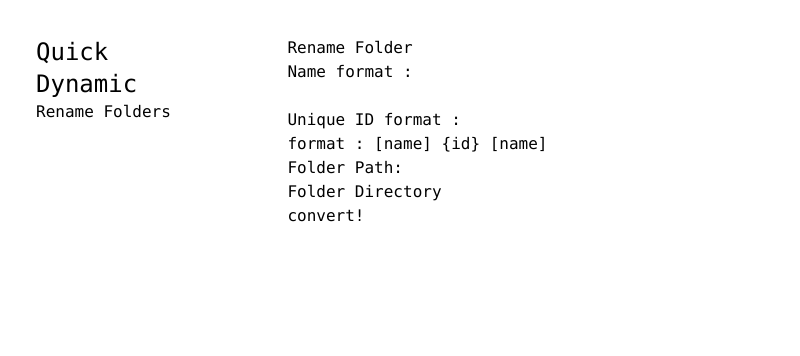
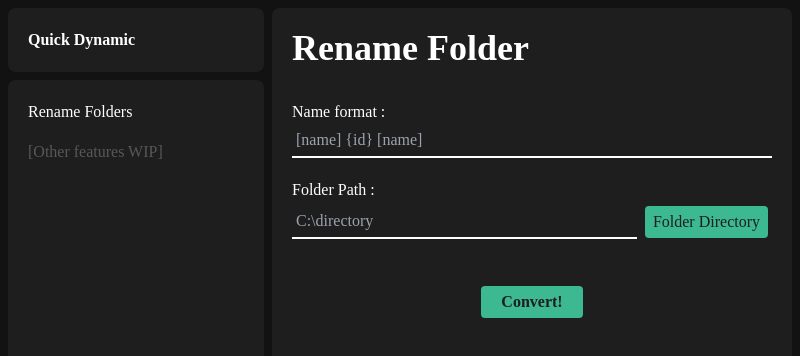
Before and after one commit to YesayaS/quick-dynamic, an Electron app: page app/templates/rename-folders.html in a window 800 px wide. Drawn offline with nearby package versions, Linux system fonts and the light colour scheme; files that its build step writes are made by us from their sources; a web font is replaced by a local one.

Commit message:
Add initial UI

```diff
--- a/app/static/css/style.css
+++ b/app/static/css/style.css
@@ -1,3 +1,70 @@
 @tailwind base;
 @tailwind components;
 @tailwind utilities;
+@import url("https://fonts.googleapis.com/css2?family=Poppins&display=swap");
+
+* {
+  border: 0px solid red;
+}
+
+@layer base {
+  @font-face {
+    font-family: "rubik";
+    /* font-weight: 400; */
+    src: url("../assets/fonts/rubik/Rubik-Regular.ttf");
+  }
+
+  input {
+    @apply w-full border-b-2 border-main-light bg-main-dark outline-main-light p-1;
+    @apply hover:bg-main-light hover:text-main-dark hover:rounded-sm
+  }
+
+  button {
+
+
+  }
+}
+
+@layer components {
+  .window-container {
+    @apply m-2;
+    @apply bg-window;
+    @apply font-rubik text-neutral-100;
+  }
+
+  .main-items {
+    @apply flex h-screen space-x-2;
+  }
+
+  .container {
+    @apply rounded-lg px-5 py-5;
+    @apply bg-main-dark text-main-light;
+  }
+
+  .sidebar {
+    @apply flex w-64 shrink-0 flex-col space-y-2;
+  }
+
+  .side-menus {
+    @apply h-full space-y-4;
+  }
+
+  .menu button{
+  }
+
+  .content {
+    @apply flex w-full flex-col;
+  }
+
+  .content-title {
+    @apply pb-8 text-4xl font-extrabold;
+  }
+
+  .content-body {
+  }
+
+  .content-button {
+    @apply flex-shrink-0 border-4 border-main-dark rounded-lg bg-secondary-normal px-2 py-1 text-main-dark;
+    @apply hover:bg-secondary-hover hover:border-4 hover:border-main-light
+  }
+}
--- a/app/templates/rename-folders.html
+++ b/app/templates/rename-folders.html
@@ -1,4 +1,4 @@
-<!DOCTYPE html>
+<!doctype html>
 <html>
   <head>
     <meta charset="UTF-8" />
@@ -8,28 +8,59 @@
     <link rel="stylesheet" href="../static/css/dist/style.css" />
     <link rel="stylesheet" href="../static/css/style.css" />
     <!-- develop only -->
-    <script src="https://cdn.tailwindcss.com"></script>
+    <!-- <script src="https://cdn.tailwindcss.com"></script> -->
   </head>
 
-  <body>
-    <div class="flex font-mono">
-      <div class="p-9">
-        <div class="text-2xl">Quick Dynamic</div>
-        <div>Rename Folders</div>
+  <body class="window-container">
+    <div class="main-items">
+      <div class="sidebar">
+        <div class="container font-bold">Quick Dynamic</div>
+        <div class="side-menus container">
+          <div class="menu"><button>Rename Folders</button></div>
+          <div class="menu">
+            <button class="disabled:opacity-25" disabled>
+              [Other features WIP]
+            </button>
+          </div>
+        </div>
       </div>
-      <div class="p-9">
-        <div>Rename Folder</div>
-        <div>
-          <div>Name format :</div>
-          <div><input type="text" id="name-format" value="" /></div>
-          <div>Unique ID format :</div>
-          <div>format : [name] {id} [name]</div>
+      <div class="content container">
+        <div class="content-title">Rename Folder</div>
+        <div class="space-y-5">
           <div>
-            <label for="">Folder Path: </label
-            ><input type="text" id="directory-input" value="" />
-            <button id="directory-button">Folder Directory</button>
+            <div>Name format :</div>
+            <div>
+              <input
+                type="text"
+                id="name-format"
+                value=""
+                placeholder="[name] {id} [name]"
+                class=""
+              />
+            </div>
           </div>
-          <div><button id="convert">convert!</button></div>
+          <div class="">
+            <div class="">
+              <label for="" class="flex-shrink-0">Folder Path : </label>
+            </div>
+            <div class="flex items-center justify-between">
+              <input
+                type="text"
+                id="directory-input"
+                value=""
+                placeholder="C:\directory"
+                class="mr-1"
+              />
+              <button id="directory-button" class="content-button">
+                Folder Directory
+              </button>
+            </div>
+          </div>
+          <div class="flex justify-center">
+            <button id="convert" class="content-button mt-5 px-5 font-bold">
+              Convert!
+            </button>
+          </div>
         </div>
       </div>
     </div>
--- a/package.json
+++ b/package.json
@@ -26,6 +26,8 @@
   "devDependencies": {
     "install": "^0.13.0",
     "npm": "^9.8.1",
+    "prettier": "^3.0.1",
+    "prettier-plugin-tailwindcss": "^0.5.2",
     "tailwindcss": "^3.3.3"
   }
 }
--- /dev/null
+++ b/prettier.config.js
@@ -0,0 +1,3 @@
+module.exports = {
+  plugins: ["prettier-plugin-tailwindcss"],
+};
--- a/tailwind.config.js
+++ b/tailwind.config.js
@@ -2,7 +2,16 @@
 module.exports = {
   content: ["./app/static/**/*.{html,js}", "./app/templates/**/*.{html,js}"],
   theme: {
-    extend: {},
+    extend: {
+      colors: {
+        window: "#121212",
+        main: { dark: "#1E1E1E", light: "#FFFFFF" },
+        secondary: { normal: "#3DB991", hover: "#52D1A8" },
+      },
+      fontFamily: {
+        rubik: ["rubik"],
+      },
+    },
   },
   plugins: [],
 };
```
Also changed, not shown: app/main.js (+2 -11 lines), 2 other files.
